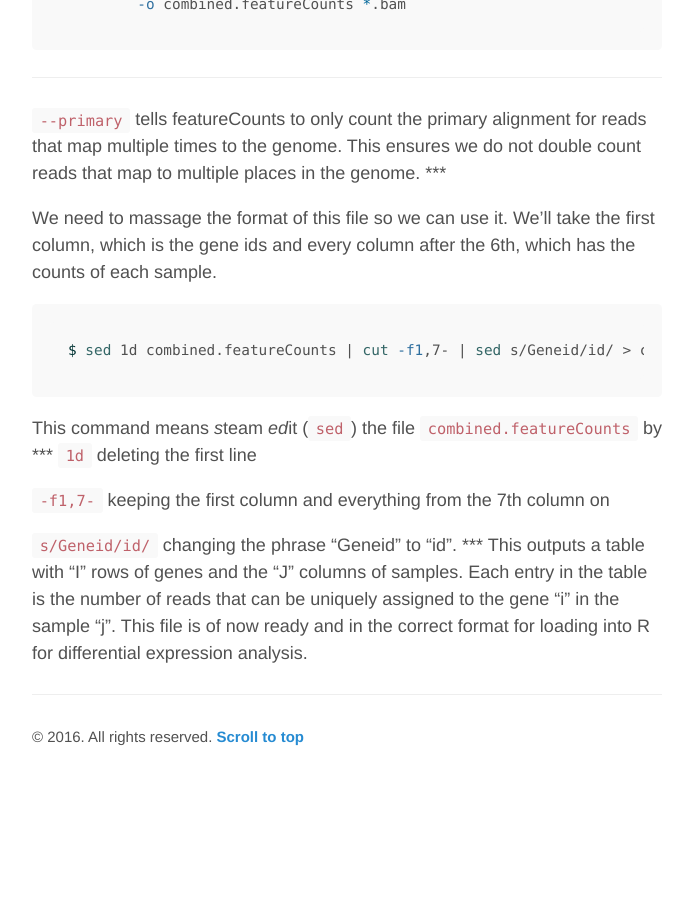
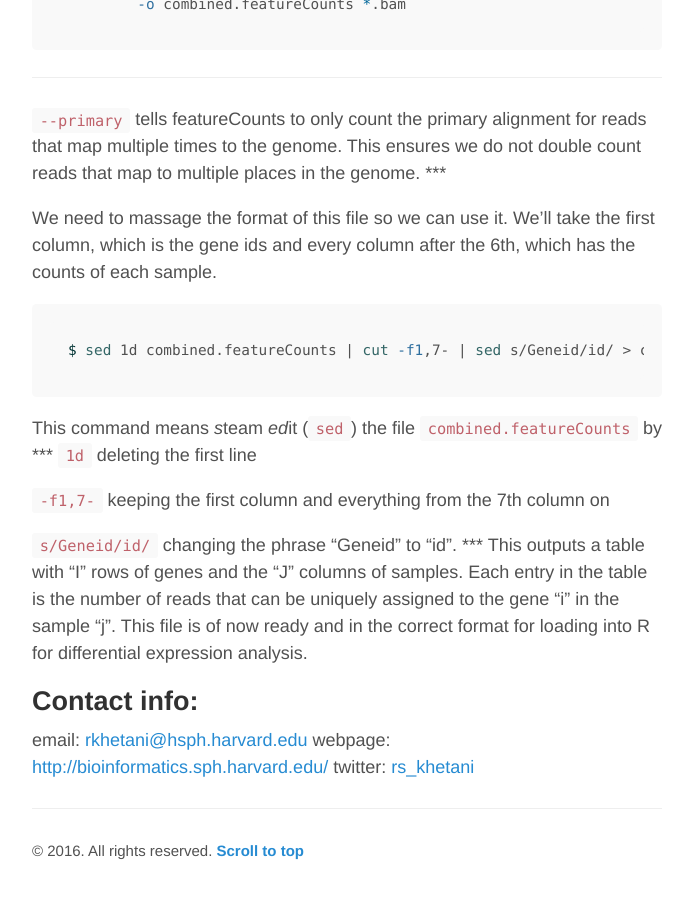
Before and after one commit to hms-dbmi/scw, a Jekyll site: the page built from _posts/2016-11-28-alignment.md, in a window 1280 px wide and 900 px high, scrolled down 10919 px. Shown: the whole window, without its empty margins (293-986 px from the left). Built offline with Jekyll 4.4.1, drawn with Linux system fonts in a browser that asks for light colours; nearby versions of some CDN libraries; before the commit the page ends 11705 px from its top, so only the background shows below that.

Commit message:
added contact info

```diff
--- a/_posts/2016-11-28-alignment.md
+++ b/_posts/2016-11-28-alignment.md
@@ -304,3 +304,8 @@ This command means *s*team *ed*it (`sed`) the file `combined.featureCounts` by
 `s/Geneid/id/` changing the phrase "Geneid" to "id".
 ***
 This outputs a table with "I" rows of genes and the "J" columns of samples. Each entry in the table is the number of reads that can be uniquely assigned to the gene "i" in the sample "j". This file is of now ready and in the correct format for loading into R for differential expression analysis.
+
+## Contact info:
+email: [rkhetani@hsph.harvard.edu](mailto: rkhetani@hsph.harvard.edu)
+webpage: [http://bioinformatics.sph.harvard.edu/](http://bioinformatics.sph.harvard.edu/)
+twitter: [rs_khetani](https://twitter.com/rs_khetani)
```
